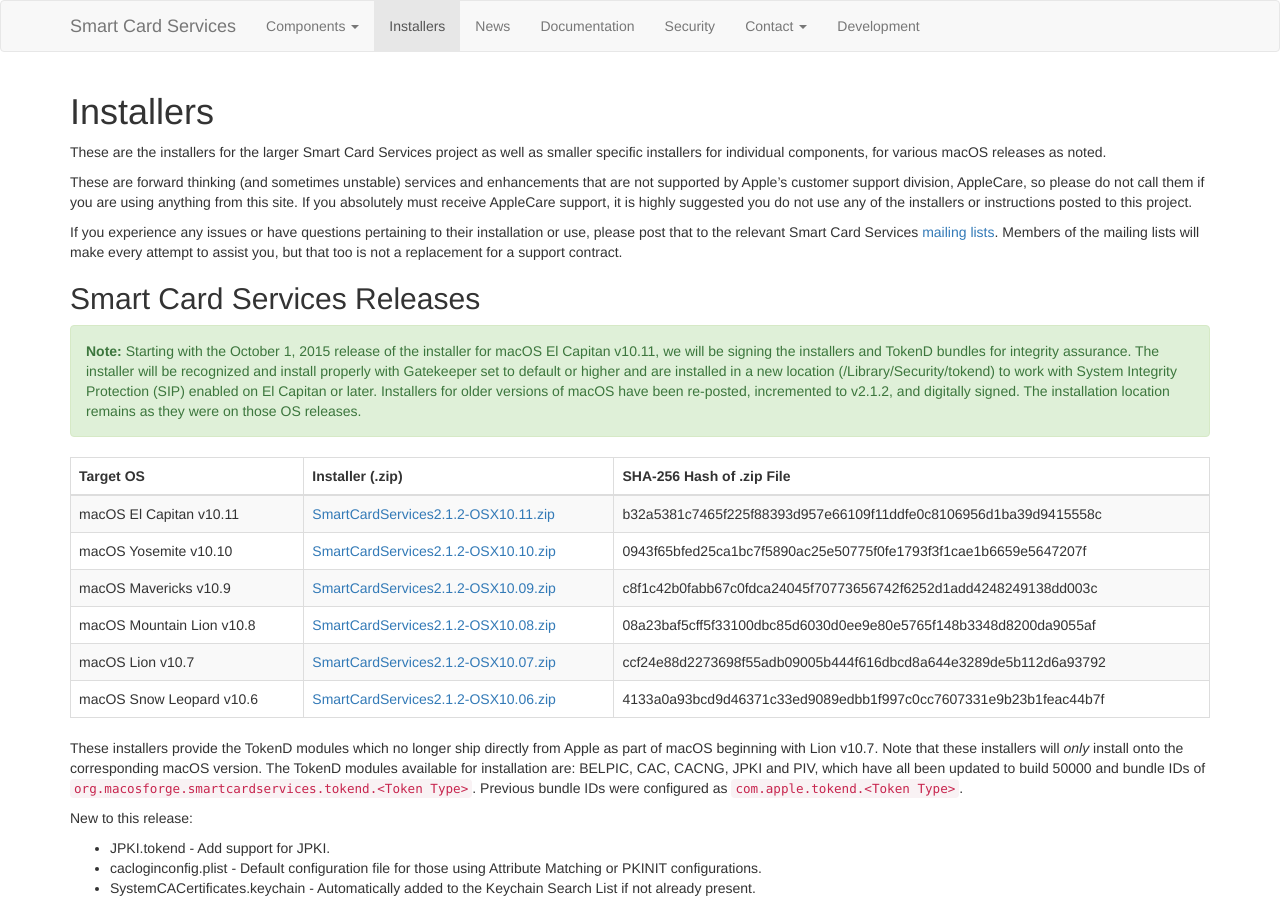
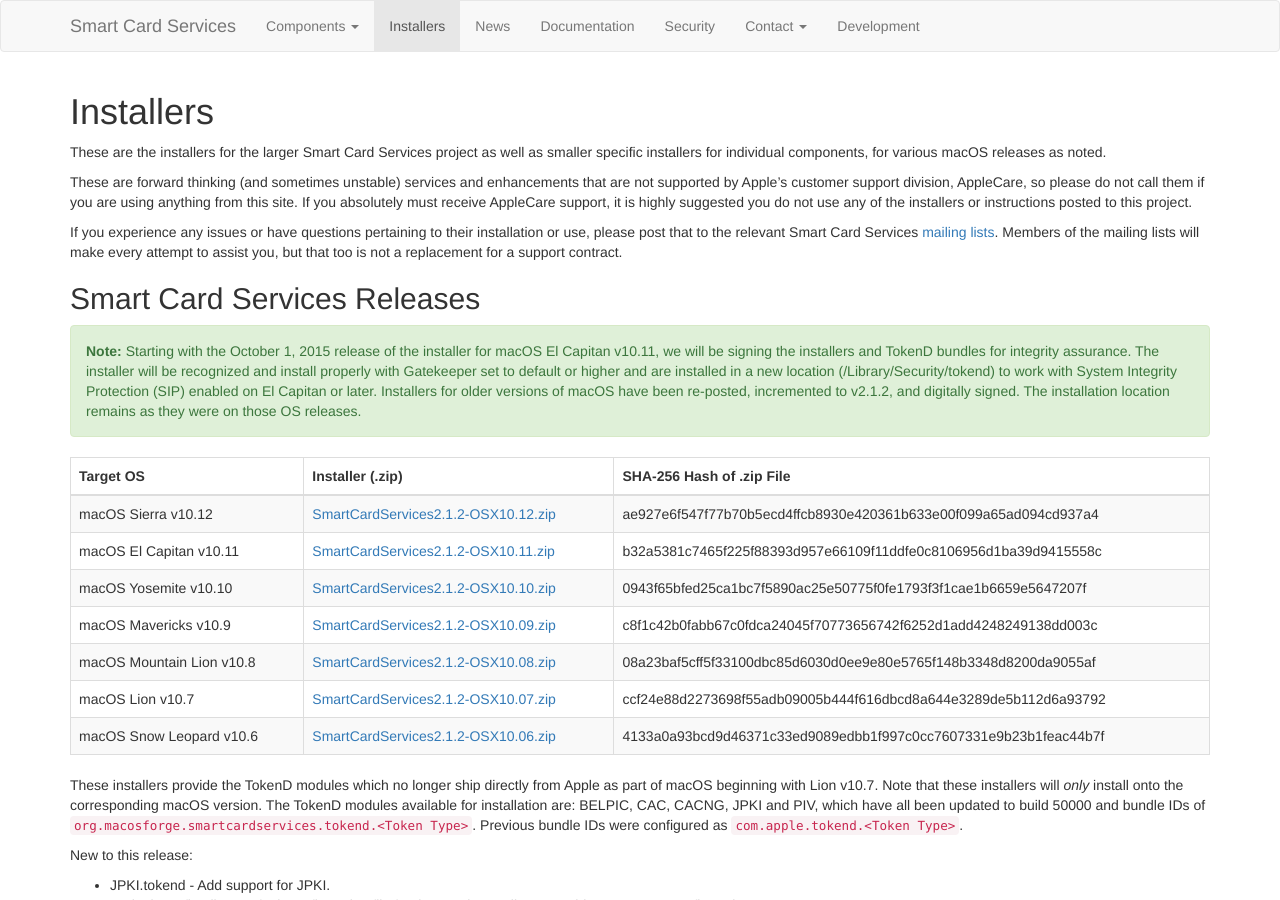
Before and after one commit to smartcardservices/smartcardservices.github.io, a Jekyll site: the page built from installers.md, in a window 1280 px wide and 900 px high. Built offline with Jekyll 4.4.1, drawn with Linux system fonts in a browser that asks for light colours; nearby versions of some CDN libraries.

Commit message:
Update Installers.md
Updated Installers page to include new installer for macOS Sierra v10.12.

```diff
--- a/installers.md
+++ b/installers.md
@@ -17,6 +17,7 @@ If you experience any issues or have questions pertaining to their installation
 {:.table .table-bordered .table-striped}
 Target OS                 | Installer (.zip)                                                                                                                                          | SHA-256 Hash of .zip File
 --------------------------|-----------------------------------------------------------------------------------------------------------------------------------------------------------|-----------------------------------------------------------------
+macOS Sierra v10.12       | [SmartCardServices2.1.2-OSX10.12.zip](https://github.com/smartcardservices/smartcardservices/releases/download/2.1.2/SmartCardServices2.1.2-OSX10.12.zip) | ae927e6f547f77b70b5ecd4ffcb8930e420361b633e00f099a65ad094cd937a4
 macOS El Capitan v10.11   | [SmartCardServices2.1.2-OSX10.11.zip](https://github.com/smartcardservices/smartcardservices/releases/download/2.1.2/SmartCardServices2.1.2-OSX10.11.zip) | b32a5381c7465f225f88393d957e66109f11ddfe0c8106956d1ba39d9415558c
 macOS Yosemite v10.10     | [SmartCardServices2.1.2-OSX10.10.zip](https://github.com/smartcardservices/smartcardservices/releases/download/2.1.2/SmartCardServices2.1.2-OSX10.10.zip) | 0943f65bfed25ca1bc7f5890ac25e50775f0fe1793f3f1cae1b6659e5647207f
 macOS Mavericks v10.9     | [SmartCardServices2.1.2-OSX10.09.zip](https://github.com/smartcardservices/smartcardservices/releases/download/2.1.2/SmartCardServices2.1.2-OSX10.09.zip) | c8f1c42b0fabb67c0fdca24045f70773656742f6252d1add4248249138dd003c
```
